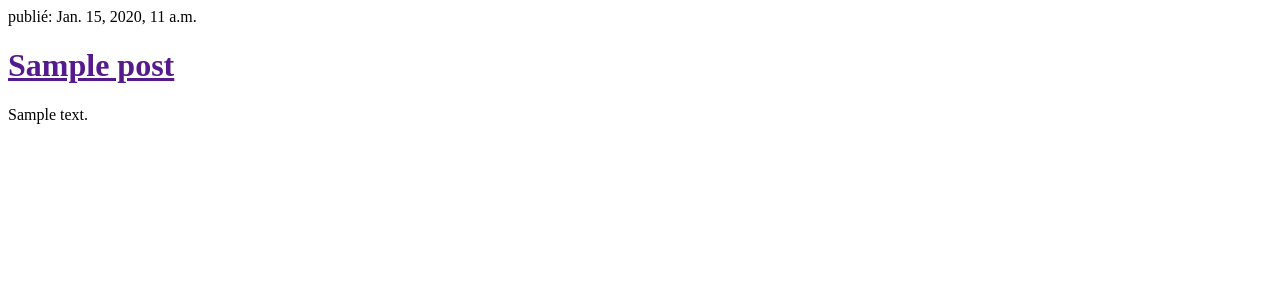
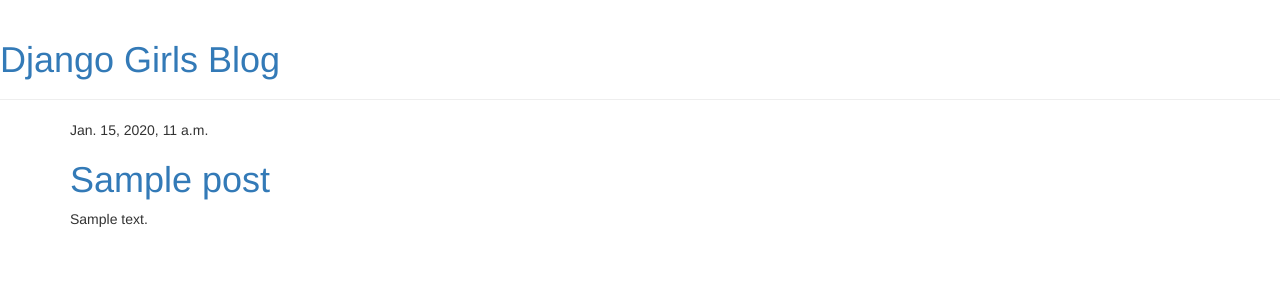
Before and after one commit to beee/django-blog, a Django app: page / in a window 1280 px wide. Shown: the top 300 px of the page. Run offline with Django 3.2, Linux system fonts and the light colour scheme; tables that the repository leaves empty hold one stand-in row (values such as "Sample post"); some libraries are stand-ins or nearby versions.

Commit message:
Template modification 2

```diff
--- /dev/null
+++ b/blog/templates/blog/base.html
@@ -0,0 +1,23 @@
+{% load static %}
+<html>
+    <head>
+        <title>Django Girls blog</title>
+        <link rel="stylesheet" href="//maxcdn.bootstrapcdn.com/bootstrap/3.2.0/css/bootstrap.min.css">
+        <link rel="stylesheet" href="//maxcdn.bootstrapcdn.com/bootstrap/3.2.0/css/bootstrap-theme.min.css">
+        <link href='//fonts.googleapis.com/css?family=Lobster&subset=latin,latin-ext' rel='stylesheet' type='text/css'>
+        <link rel="stylesheet" href="{% static 'css/blog.css' %}">
+    </head>
+    <body>
+            <div class="page-header">
+                <h1><a href="/">Django Girls Blog</a></h1>
+            </div>
+            <div class="content container">
+                <div class="row">
+                    <div class="col-md-8">
+                    {% block content %}
+                    {% endblock %}
+                    </div>
+                </div>
+            </div>
+    </body>
+</html>
--- a/blog/templates/blog/post_list.html
+++ b/blog/templates/blog/post_list.html
@@ -1,9 +1,13 @@
-<html>
+{% extends 'blog/base.html' %}
+
+{% block content %}
     {% for post in posts %}
-    <div>
-        <p>publié: {{ post.published_date }}</p>
-        <h1><a href="">{{ post.title }}</a></h1>
-        <p>{{ post.text|linebreaksbr }}</p>
-    </div>
+        <div class="post">
+            <div class="date">
+                {{ post.published_date }}
+            </div>
+            <h1><a href="">{{ post.title }}</a></h1>
+            <p>{{ post.text|linebreaksbr }}</p>
+        </div>
     {% endfor %}
-</html>
+{% endblock %}
```
